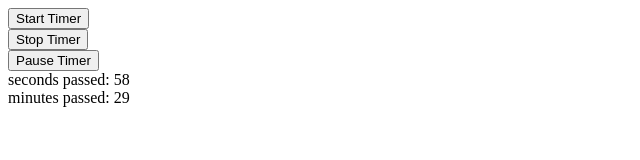
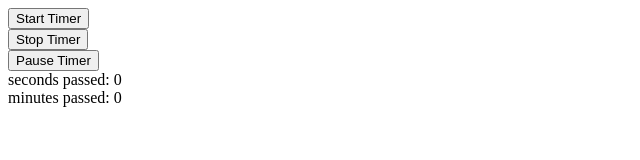
Before and after one commit to waninko/GETeamWorking, a plain HTML site: page pomodoroApp/pomodoro.html in a window 1280 px wide. Shown: the full height of the page, 0-640 px from the left. Drawn offline with Linux system fonts and the light colour scheme.

Commit message:
Update pomodoro.html

```diff
--- a/pomodoroApp/pomodoro.html
+++ b/pomodoroApp/pomodoro.html
@@ -9,8 +9,8 @@
     <div id="output"></div>
     <script>
     const outputDiv = document.getElementById("output");
-    let seconds = 58;
-    let minutes = 29;
+    let seconds = 0;
+    let minutes = 0;
     let isTimerButtonPressed = false;
     let oneSecondInterval
     show();
```
